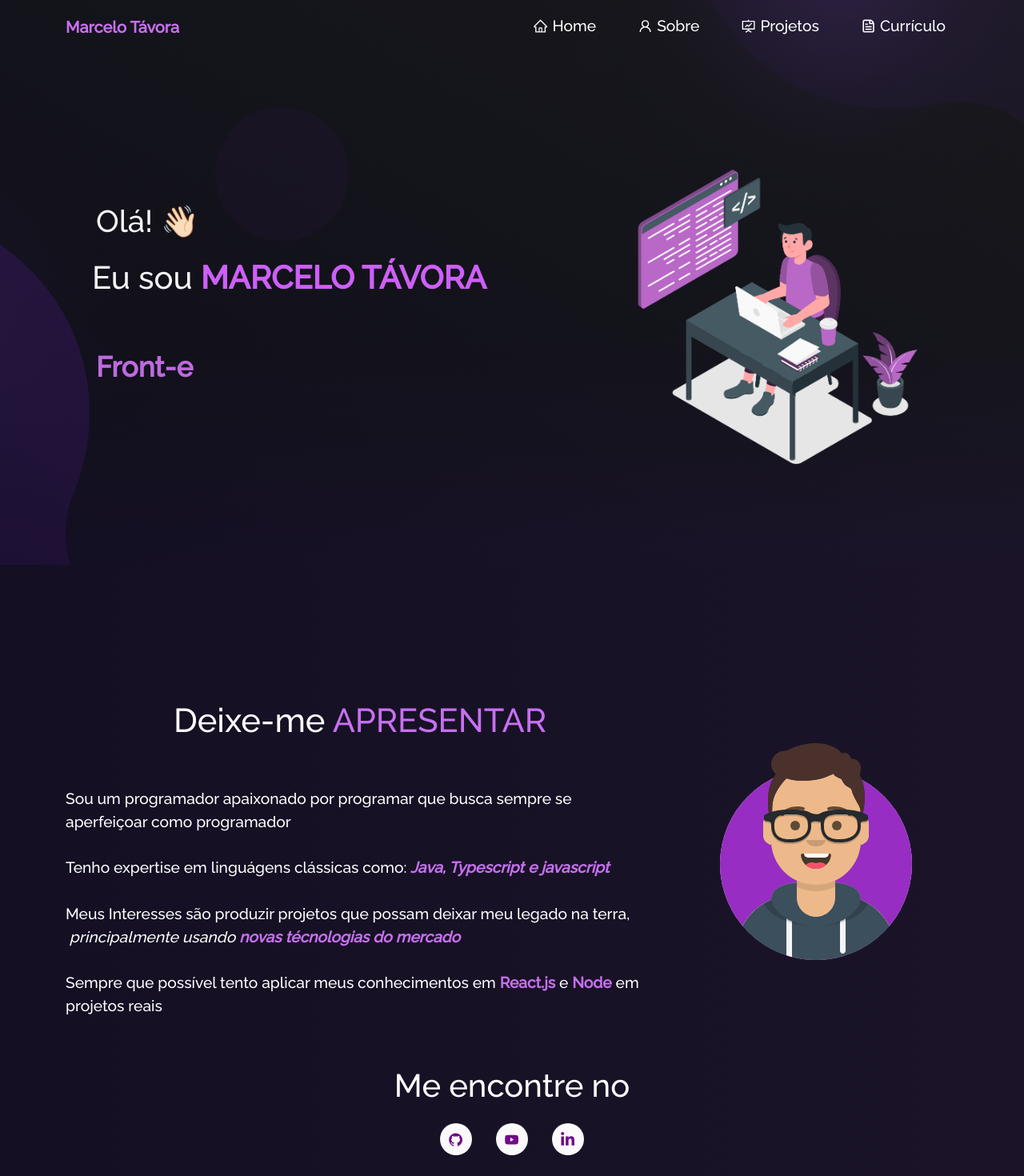
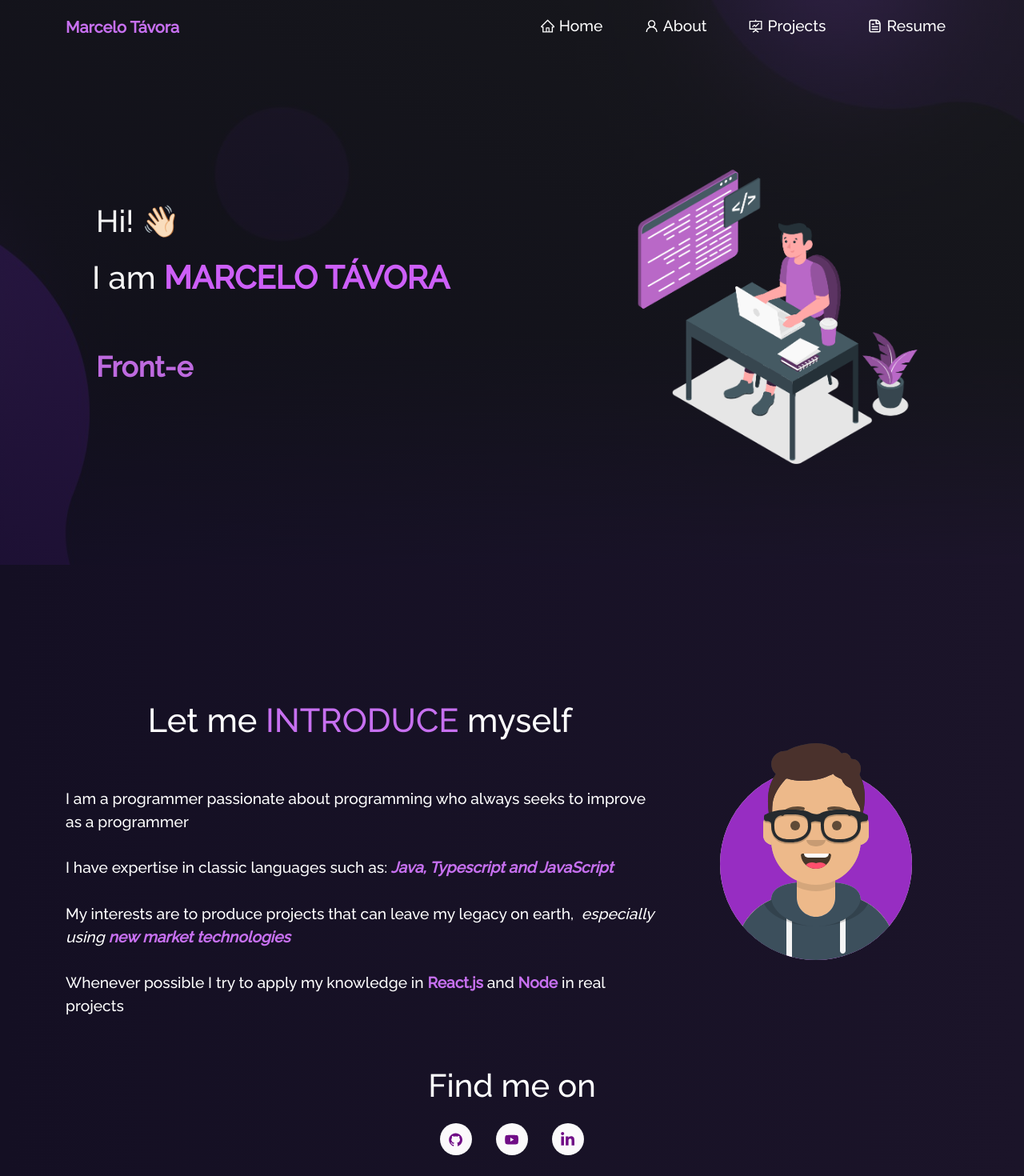
Before and after one commit to CR3WDev/potfolio, a React (Vite) app: page / in a window 1280 px wide. Shown: the top 1470 px of the page at 80% size. Built offline with nearby package versions, Linux system fonts and the light colour scheme.

Commit message:
[FEATURE] Translate the website for english

```diff
--- a/src/components/About/About.tsx
+++ b/src/components/About/About.tsx
@@ -19,7 +19,7 @@ function About() {
             }}
           >
             <h1 style={{ fontSize: '2.1em', paddingBottom: '20px' }}>
-							Quem sou <strong className="purple">Eu?</strong>
+              Who <strong className="purple">Am I?</strong>
             </h1>
             <AboutCard />
           </Col>
@@ -32,9 +32,8 @@ function About() {
           </Col>
         </Row>
         <h1 className="project-heading">
-					Principais <strong className="purple">Competências </strong>
+          Professional <strong className="purple">Skills </strong>
         </h1>
-
         <Techstack />
       </Container>
     </Container>
--- a/src/components/About/AboutCard.tsx
+++ b/src/components/About/AboutCard.tsx
@@ -7,31 +7,30 @@ function AboutCard() {
       <Card.Body>
         <blockquote className="blockquote mb-0">
           <p style={{ textAlign: 'justify' }}>
-						Eai beleza? Eu sou <span className="purple">Marcelo Távora </span>
-						moro em <span className="purple"> Fortaleza, Brasil.</span>
+            Hey, what's up? I'm <span className="purple">Marcelo Távora </span>
+            and I live in <span className="purple"> Fortaleza, Brazil.</span>
             <br />
-						Atualmente eu atuo como desenvolvedor full-stacks na Canix.
+            Currently I work as a full-stack developer at Febracis.
             <br />
-						Sou formado em Análise e Desenvolvimento de Sistemas.
+            I have a degree in Systems Analysis and Development.
             <br />
             <br />
-						Além de Programar, algumas atividades que eu gosto de fazer!
+            Besides programming, some activities that I enjoy doing!
           </p>
           <ul>
             <li className="about-activity">
-							<ImPointRight /> Jogar alguns jogos no computador
+              <ImPointRight /> Playing some computer games
             </li>
             <li className="about-activity">
-							<ImPointRight /> Ver animes
+              <ImPointRight /> Watching animes
             </li>
             <li className="about-activity">
-							<ImPointRight /> Viajar
+              <ImPointRight /> Traveling
             </li>
           </ul>
-
           <p style={{ color: 'rgb(155 126 172)' }}>
-						"Eu sou um Programador ambicioso com apenas um objetivo simples:
-						quero melhorar constantemente!"{' '}
+            "I am an ambitious programmer with just one simple goal:
+            I want to constantly improve!"{' '}
           </p>
         </blockquote>
       </Card.Body>
--- a/src/components/Home/Home.tsx
+++ b/src/components/Home/Home.tsx
@@ -13,14 +13,14 @@ const Home = () => {
 					<Row>
 						<Col md={7} className="home-header">
 							<h1 style={{ paddingBottom: 15 }} className="heading">
-								Olá!{' '}
+								Hi!{' '}
 								<span className="wave" role="img" aria-labelledby="wave">
 									👋🏻
 								</span>
 							</h1>
 
 							<h1 className="heading-name">
-								Eu sou
+								I am
 								<strong className="main-name"> MARCELO TÁVORA</strong>
 							</h1>
 
--- a/src/components/Home/Home2.tsx
+++ b/src/components/Home/Home2.tsx
@@ -11,30 +11,30 @@ const Home2 = () => {
 				<Row>
 				<Col md={8} className="home-about-description">
 					<h1 style={{ fontSize: '2.6em' }}>
-							Deixe-me <span className="purple"> APRESENTAR </span>
+					Let me <span className="purple"> INTRODUCE </span> myself
 					</h1>
 					<p className="home-about-body">
-							Sou um programador apaixonado por programar que busca sempre se
-							aperfeiçoar como programador
+					I am a programmer passionate about programming who always seeks to
+					improve as a programmer
 					<br />
 					<br />
-							Tenho expertise em linguágens clássicas como:
+					I have expertise in classic languages such as:
 					<i>
-								<b className="purple"> Java, Typescript e javascript</b>
+						<b className="purple"> Java, Typescript and JavaScript</b>
 					</i>
 					<br />
 					<br />
-							Meus Interesses são produzir projetos que possam deixar meu legado
-							na terra, &nbsp;
+					My interests are to produce projects that can leave my legacy
+					on earth, &nbsp;
 					<i>
-								principalmente usando{' '}
-								<b className="purple">novas técnologias do mercado</b>
+						especially using{' '}
+						<b className="purple">new market technologies</b>
 					</i>
 					<br />
 					<br />
-							Sempre que possível tento aplicar meus conhecimentos em{' '}
-							<b className="purple">React.js</b> e{' '}
-							<b className="purple">Node</b> em projetos reais
+					Whenever possible I try to apply my knowledge in{' '}
+					<b className="purple">React.js</b> and{' '}
+					<b className="purple">Node</b> in real projects
 					</p>
 				</Col>
 					<Col md={4} className="myAvtar">
@@ -45,7 +45,7 @@ const Home2 = () => {
 				</Row>
 				<Row>
 					<Col md={12} className="home-about-social">
-						<h1>Me encontre no</h1>
+						<h1>Find me on</h1>
 						<ul className="home-about-social-links">
 							<li className="social-icons">
 								<a
--- a/src/components/Navbar.tsx
+++ b/src/components/Navbar.tsx
@@ -61,7 +61,7 @@ const NavBar = () => {
 								to="/about"
 								onClick={() => updateExpanded(false)}
 							>
-								<AiOutlineUser style={{ marginBottom: '2px' }} /> Sobre
+								<AiOutlineUser style={{ marginBottom: '2px' }} /> About
 							</Nav.Link>
 						</Nav.Item>
 
@@ -74,7 +74,7 @@ const NavBar = () => {
 								<AiOutlineFundProjectionScreen
 									style={{ marginBottom: '2px' }}
 								/>{' '}
-								Projetos
+								Projects
 							</Nav.Link>
 						</Nav.Item>
 
@@ -84,7 +84,7 @@ const NavBar = () => {
 								to="/resume"
 								onClick={() => updateExpanded(false)}
 							>
-								<CgFileDocument style={{ marginBottom: '2px' }} /> Currículo
+								<CgFileDocument style={{ marginBottom: '2px' }} /> Resume
 							</Nav.Link>
 						</Nav.Item>
 					</Nav>
--- a/src/components/Projects/ProjectCards.tsx
+++ b/src/components/Projects/ProjectCards.tsx
@@ -40,7 +40,7 @@ const ProjectCards = (props: any) => {
 							href={props.prodLink}
 							target="_blank"
 						>
-							<MdDashboard /> &nbsp; Teste agora!
+							<MdDashboard /> &nbsp; Try it now!
 						</Button>
 					</>
 				)}
--- a/src/components/Projects/Projects.tsx
+++ b/src/components/Projects/Projects.tsx
@@ -5,17 +5,16 @@ import amFinance from '../../Assets/Projects/amfinance.png';
 import omnichannel from '../../Assets/Projects/omnichannel.png';
 import Particle from '../Particle';
 import ProjectCard from './ProjectCards';
-
 function Projects() {
   return (
     <Container fluid className="project-section">
       <Particle />
       <Container>
         <h1 className="project-heading">
-					Meus <strong className="purple">Projetos Recentes </strong>
+          My <strong className="purple">Recent Projects</strong>
         </h1>
         <p style={{ color: 'white' }}>
-					Aqui estão alguns projetos pessoais que eu fiz recentemente.
+          Here are some personal projects I've made recently.
         </p>
         <Row style={{ justifyContent: 'center', paddingBottom: '10px' }}>
           <Col md={4} className="project-card">
@@ -23,7 +22,7 @@ function Projects() {
               imgPath={amFinance}
               isBlog={true}
               title="AM Finance"
-							description="Sistema de controle financeiro pessoal completo feito em Spring inicialmente e migrado pra next.js com server actions"
+              description="Complete personal financial control system initially made in Spring and migrated to next.js with server actions"
               prodLink="https://www.amfinance.com.br/"
             />
           </Col>
@@ -32,7 +31,7 @@ function Projects() {
               imgPath={advogapp}
               isBlog={false}
               title="Advogapp"
-							description="Buscador de advogados Com sistema de authenticação completo e integração com sistema de emails do google. Feito com Spring boot e React.js e Terraform para fazer o deploy usando ec2 e s3."
+              description="Lawyer finder with complete authentication system. Made with Spring boot and React.js and Terraform for deployment using ec2 and s3."
               ghLinkFront="https://github.com/CR3WDev/advogapp-front"
               ghLinkBack="https://github.com/CR3WDev/advogapp_back"
             />
@@ -42,7 +41,7 @@ function Projects() {
               imgPath={omnichannel}
               isBlog={false}
               title="Omnichat"
-							description="Sistema de chatbot de agendamentos para prestadores de serviço com integração da API da meta e comunicação realtime com os clientes. Feito com react.js e flask"
+              description="Chatbot system for service providers with Meta API integration and realtime communication with clients. Made with react.js and flask"
               ghLinkFront="https://github.com/CR3WDev/omnichat-front"
             />
           </Col>
@@ -51,7 +50,7 @@ function Projects() {
               imgPath={api}
               isBlog={true}
               title="Kube"
-							description="Sistema de Omnichannel com integração com a API de telegram. Feito em Nest.js"
+              description="Omnichannel system with Telegram API integration. Made with Nest.js"
               ghLinkBack="https://github.com/CR3WDev/kube-backend"
             />
           </Col>
@@ -60,5 +59,4 @@ function Projects() {
     </Container>
   );
 }
-
 export default Projects;
```
Lines whose indentation alone changed are shown as unchanged.
